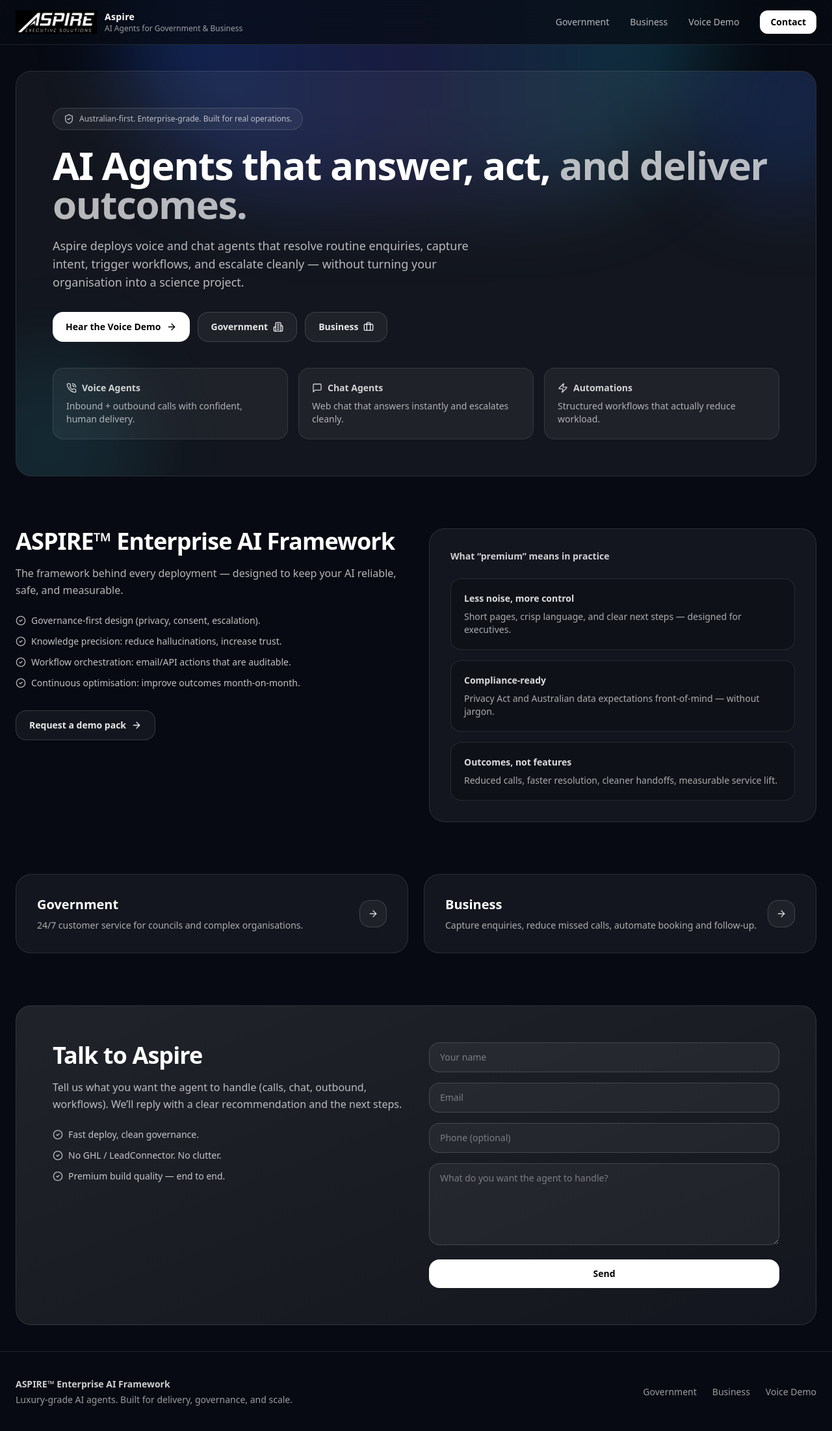
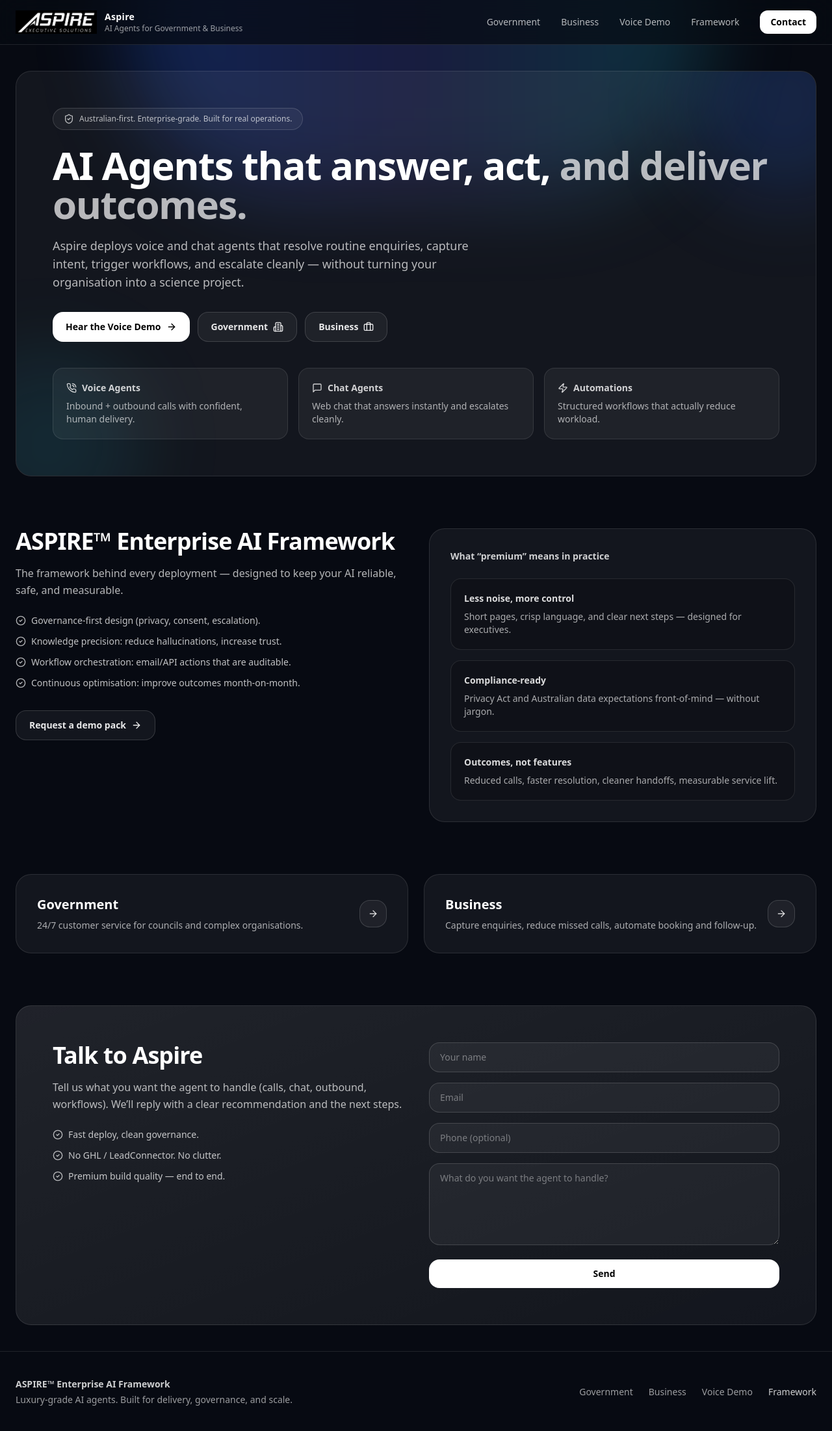
Before and after one commit to scottyowen4683/aspiredentaldemo, a React (Vite) app in the folder frontend/: page / in a window 1280 px wide. Shown: the whole page at 65% size. Built offline with nearby package versions, Linux system fonts and the light colour scheme; no server answers.

Commit message:
Update SiteLayout.jsx

```diff
--- a/frontend/src/components/SiteLayout.jsx
+++ b/frontend/src/components/SiteLayout.jsx
@@ -48,6 +48,7 @@
             <NavItem to="/government">Government</NavItem>
             <NavItem to="/business">Business</NavItem>
             <NavItem to="/ai-receptionist">Voice Demo</NavItem>
+            <NavItem to="/framework">Framework</NavItem>
             <a
               href="/#contact"
               className="rounded-xl bg-white px-4 py-2 text-sm font-semibold text-black hover:bg-white/90"
@@ -102,6 +103,10 @@
               <Link className="hover:text-white" to="/government">Government</Link>
               <Link className="hover:text-white" to="/business">Business</Link>
               <Link className="hover:text-white" to="/ai-receptionist">Voice Demo</Link>
+              <Link className="text-white/80 hover:text-white" to="/framework">
+  Framework
+</Link>
+
             </div>
           </div>
         </div>
```
